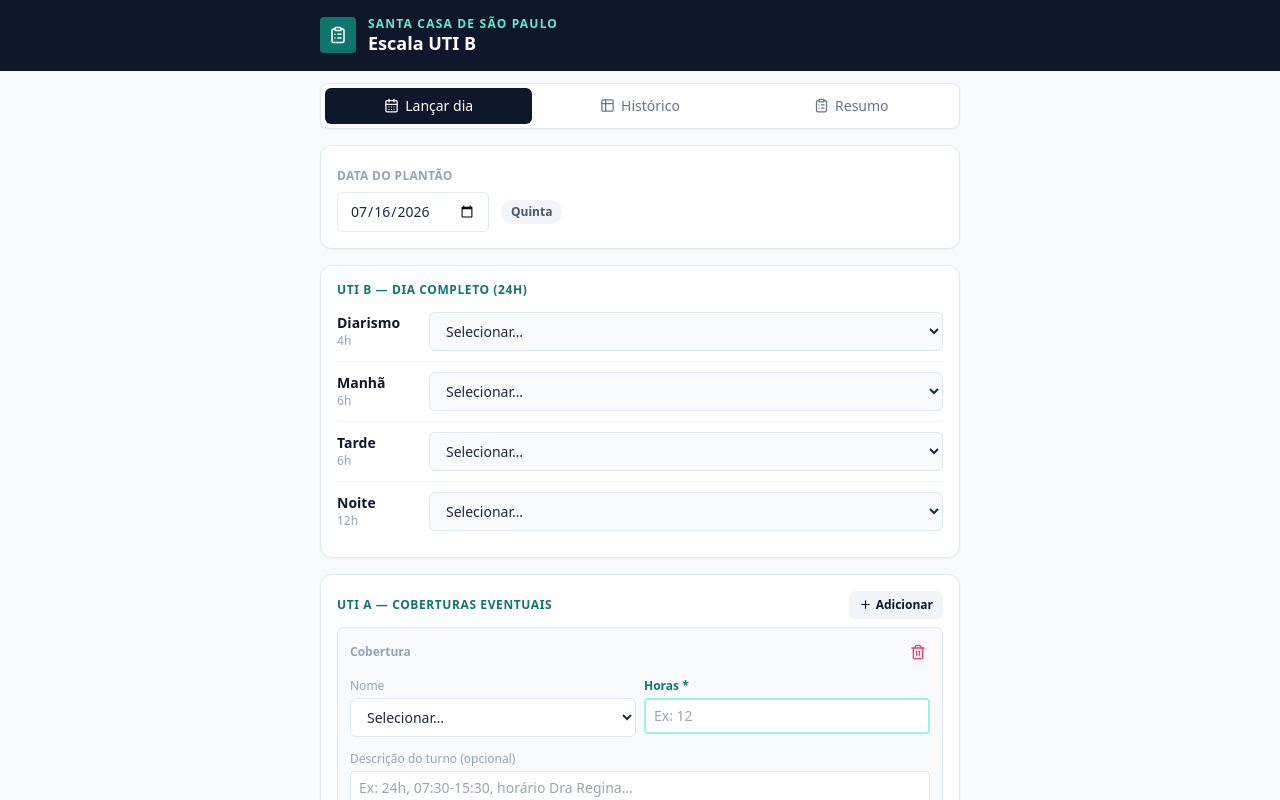
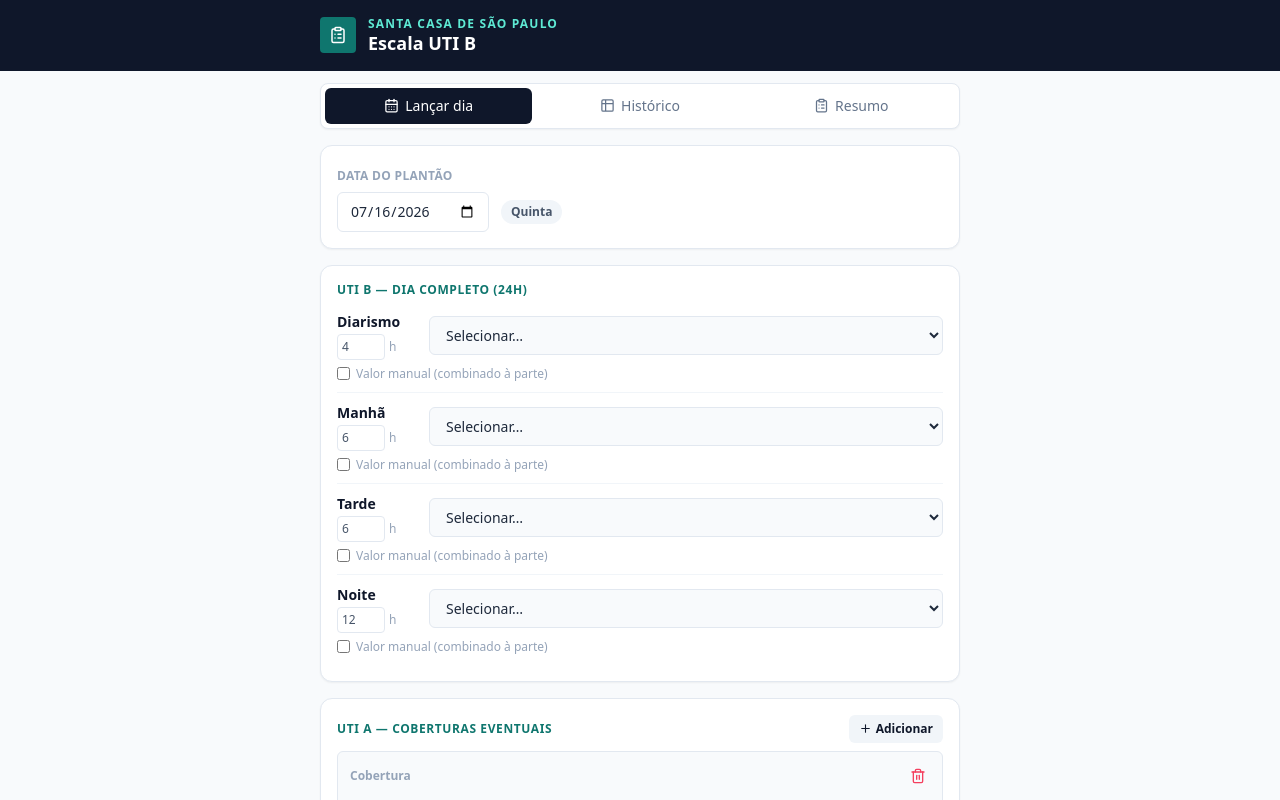
Before and after one commit to matheusfischersantacasa-boop/Escala-Uti-Pedi-trica, a React (Vite) app: page / in a window 1280 px wide. Both pictures are taken after a click on the button "Adicionar". Shown: the top 800 px of the page. Built offline with nearby package versions, Linux system fonts and the light colour scheme.

Commit message:
Update App.jsx

```diff
--- a/src/App.jsx
+++ b/src/App.jsx
@@ -1,5 +1,7 @@
 import React, { useState, useEffect, useCallback } from "react";
-import { Plus, Trash2, Save, Pencil, ClipboardList, Table2, CalendarDays, Check, X, Loader2 } from "lucide-react";
+import { Plus, Trash2, Save, Pencil, ClipboardList, Table2, CalendarDays, Check, X, Loader2, FileDown } from "lucide-react";
+import jsPDF from "jspdf";
+import autoTable from "jspdf-autotable";
 
 const ROLES = [
   { key: "diarismo", label: "Diarismo", horas: 4 },
@@ -43,16 +45,58 @@ function rowHours(row) {
   return NaN;
 }
 
-function emptyForm(date) {
-  return { date, diarismo: "", manha: "", tarde: "", noite: "", utiA: [] };
+function hasOverride(v) {
+  return v !== "" && v !== null && v !== undefined && !isNaN(parseFloat(v));
 }
 
-function emptyFormKeepShape(f) {
-  return { date: f.date, diarismo: "", manha: "", tarde: "", noite: "", utiA: [] };
+function shiftValue(horas, isWeekend, valorOverride, rateWeekday, rateWeekend) {
+  if (hasOverride(valorOverride)) return parseFloat(valorOverride);
+  const h = parseFloat(horas) || 0;
+  return h * (isWeekend ? rateWeekend : rateWeekday);
+}
+
+function emptyForm(date) {
+  const roles = {};
+  ROLES.forEach((r) => {
+    roles[r.key] = { pessoa: "", horas: r.horas, valorOverride: "" };
+  });
+  return { date, ...roles, utiA: [] };
+}
+
+function migrateEntry(raw) {
+  const entry = { ...raw };
+  ROLES.forEach((r) => {
+    const val = entry[r.key];
+    if (typeof val === "string") {
+      entry[r.key] = { pessoa: val, horas: r.horas, valorOverride: "" };
+    } else if (val && typeof val === "object") {
+      entry[r.key] = {
+        pessoa: val.pessoa || "",
+        horas: val.horas === undefined || val.horas === null ? r.horas : val.horas,
+        valorOverride: val.valorOverride === undefined ? "" : val.valorOverride,
+      };
+    } else {
+      entry[r.key] = { pessoa: "", horas: r.horas, valorOverride: "" };
+    }
+  });
+  entry.utiA = (entry.utiA || []).map((row) => ({
+    id: row.id,
+    pessoa: row.pessoa || "",
+    turno: row.turno || "",
+    horas: row.horas === undefined || row.horas === null ? "" : row.horas,
+    valorOverride: row.valorOverride === undefined ? "" : row.valorOverride,
+  }));
+  return entry;
 }
 
 function fmtMoney(v) {
   return v.toLocaleString("pt-BR", { style: "currency", currency: "BRL" });
+}
+
+function stripAccents(s) {
+  return String(s == null ? "" : s)
+    .normalize("NFD")
+    .replace(/[\u0300-\u036f]/g, "");
 }
 
 class ErrorBoundary extends React.Component {
@@ -120,7 +164,7 @@ export default function EscalaUtiBApp() {
           try {
             const raw = localStorage.getItem(k);
             if (raw) {
-              const parsed = JSON.parse(raw);
+              const parsed = migrateEntry(JSON.parse(raw));
               loaded[parsed.date] = parsed;
             }
           } catch (e) {}
@@ -151,14 +195,14 @@ export default function EscalaUtiBApp() {
     // eslint-disable-next-line react-hooks/exhaustive-deps
   }, [form.date]);
 
-  function updateRole(key, value) {
-    setForm((f) => ({ ...f, [key]: value }));
+  function updateRoleField(key, field, value) {
+    setForm((f) => ({ ...f, [key]: { ...f[key], [field]: value } }));
   }
 
   function addUtiARow() {
     setForm((f) => ({
       ...f,
-      utiA: [...f.utiA, { id: Date.now() + Math.random(), pessoa: "", turno: "", horas: "" }],
+      utiA: [...f.utiA, { id: Date.now() + Math.random(), pessoa: "", turno: "", horas: "", valorOverride: "" }],
     }));
   }
 
@@ -227,8 +271,12 @@ export default function EscalaUtiBApp() {
       if (typeof parsed !== "object" || parsed === null || Array.isArray(parsed)) {
         throw new Error("formato inválido");
       }
-      setEntries((e) => ({ ...e, ...parsed }));
-      setIoMsg(`Importado! ${Object.keys(parsed).length} dia(s) adicionado(s)/atualizado(s).`);
+      const migrated = {};
+      Object.entries(parsed).forEach(([date, entry]) => {
+        migrated[date] = migrateEntry(entry);
+      });
+      setEntries((e) => ({ ...e, ...migrated }));
+      setIoMsg(`Importado! ${Object.keys(migrated).length} dia(s) adicionado(s)/atualizado(s).`);
       setImportText("");
       setShowImport(false);
     } catch (e) {
@@ -253,28 +301,43 @@ export default function EscalaUtiBApp() {
   const sortedDates = Object.keys(filteredEntries).sort((a, b) => (a < b ? 1 : -1));
 
   const summary = {};
-  function addToSummary(pessoa, horas, isWeekend) {
+  const personDetails = {};
+
+  function pushDetail(pessoa, date, dow, unidade, turno, horas, valor, isWeekend) {
     if (!pessoa || !pessoa.trim()) return;
     const key = pessoa.trim();
-    if (!summary[key]) summary[key] = { semana: 0, fds: 0 };
+    if (!personDetails[key]) personDetails[key] = [];
+    personDetails[key].push({ date, dow, unidade, turno, horas, valor, isWeekend });
+    if (!summary[key]) summary[key] = { semana: 0, fds: 0, valor: 0 };
     if (isWeekend) summary[key].fds += horas;
     else summary[key].semana += horas;
+    summary[key].valor += valor;
   }
+
   Object.values(filteredEntries).forEach((entry) => {
-    const { isWeekend } = dateInfo(entry.date);
-    ROLES.forEach((r) => addToSummary(entry[r.key], r.horas, isWeekend));
+    const { isWeekend, dowName } = dateInfo(entry.date);
+    ROLES.forEach((r) => {
+      const roleData = entry[r.key];
+      if (!roleData || !roleData.pessoa || !roleData.pessoa.trim()) return;
+      const horas = parseFloat(roleData.horas) || 0;
+      const valor = shiftValue(horas, isWeekend, roleData.valorOverride, rateWeekday, rateWeekend);
+      pushDetail(roleData.pessoa, entry.date, dowName, "UTI B", r.label, horas, valor, isWeekend);
+    });
     (entry.utiA || []).forEach((row) => {
-      const h = rowHours(row);
-      if (!isNaN(h)) addToSummary(row.pessoa, h, isWeekend);
+      const horas = rowHours(row);
+      if (isNaN(horas)) return;
+      const valor = shiftValue(horas, isWeekend, row.valorOverride, rateWeekday, rateWeekend);
+      pushDetail(row.pessoa, entry.date, dowName, "UTI A", row.turno || "—", horas, valor, isWeekend);
     });
   });
+
   const summaryRows = Object.entries(summary)
     .map(([pessoa, v]) => ({
       pessoa,
       semana: v.semana,
       fds: v.fds,
       total: v.semana + v.fds,
-      valor: v.semana * rateWeekday + v.fds * rateWeekend,
+      valor: v.valor,
     }))
     .sort((a, b) => b.total - a.total);
 
@@ -282,6 +345,9 @@ export default function EscalaUtiBApp() {
     (acc, r) => ({ horas: acc.horas + r.total, valor: acc.valor + r.valor }),
     { horas: 0, valor: 0 }
   );
+
+  const periodLabel =
+    periodStart && periodEnd ? `${dateInfo(periodStart).display} a ${dateInfo(periodEnd).display}` : "Todos os períodos";
 
   const formInfo = dateInfo(form.date);
 
@@ -336,7 +402,7 @@ export default function EscalaUtiBApp() {
               form={form}
               setForm={setForm}
               formInfo={formInfo}
-              updateRole={updateRole}
+              updateRoleField={updateRoleField}
               addUtiARow={addUtiARow}
               updateUtiARow={updateUtiARow}
               removeUtiARow={removeUtiARow}
@@ -384,6 +450,8 @@ export default function EscalaUtiBApp() {
               <Resumo
                 summaryRows={summaryRows}
                 grandTotal={grandTotal}
+                personDetails={personDetails}
+                periodLabel={periodLabel}
                 rateWeekday={rateWeekday}
                 rateWeekend={rateWeekend}
                 setRateWeekday={setRateWeekday}
@@ -509,21 +577,54 @@ function PersonPicker({ value, onChange, inputBg }) {
   );
 }
 
-function PersonSelect({ label, horas, value, onChange }) {
+function RoleEditor({ label, value, onChangeField }) {
+  const [showOverride, setShowOverride] = useState(hasOverride(value.valorOverride));
+
   return (
-    <div className="flex items-center gap-3 py-2.5 border-b border-slate-100 last:border-b-0">
-      <div className="w-20 shrink-0">
-        <div className="text-sm font-semibold text-slate-900">{label}</div>
-        <div className="text-xs text-slate-400 tabular-nums">{horas}h</div>
+    <div className="py-2.5 border-b border-slate-100 last:border-b-0 space-y-1.5">
+      <div className="flex items-center gap-3">
+        <div className="w-20 shrink-0">
+          <div className="text-sm font-semibold text-slate-900">{label}</div>
+          <div className="flex items-center gap-1 mt-0.5">
+            <input
+              type="number"
+              step="0.5"
+              value={value.horas}
+              onChange={(e) => onChangeField("horas", e.target.value === "" ? "" : parseFloat(e.target.value))}
+              className="w-12 text-xs text-slate-600 border border-slate-200 rounded px-1 py-1 tabular-nums focus:outline-none focus:ring-2 focus:ring-teal-600"
+            />
+            <span className="text-xs text-slate-400">h</span>
+          </div>
+        </div>
+        <div className="flex-1 min-w-0">
+          <PersonPicker value={value.pessoa} onChange={(v) => onChangeField("pessoa", v)} />
+        </div>
       </div>
-      <div className="flex-1 min-w-0">
-        <PersonPicker value={value} onChange={onChange} />
-      </div>
+      <label className="flex items-center gap-1.5 text-xs text-slate-400 cursor-pointer select-none">
+        <input
+          type="checkbox"
+          checked={showOverride}
+          onChange={(e) => {
+            setShowOverride(e.target.checked);
+            if (!e.target.checked) onChangeField("valorOverride", "");
+          }}
+        />
+        Valor manual (combinado à parte)
+      </label>
+      {showOverride && (
+        <input
+          type="number"
+          value={value.valorOverride}
+          onChange={(e) => onChangeField("valorOverride", e.target.value)}
+          placeholder="Valor total do plantão em R$"
+          className="w-full border-2 border-amber-200 bg-amber-50 rounded-md px-2 py-1.5 text-sm focus:outline-none focus:ring-2 focus:ring-amber-400"
+        />
+      )}
     </div>
   );
 }
 
-function NovoLancamento({ form, setForm, formInfo, updateRole, addUtiARow, updateUtiARow, removeUtiARow, handleSave, handleCopyDay, saving, saveMsg, hasExisting }) {
+function NovoLancamento({ form, setForm, formInfo, updateRoleField, addUtiARow, updateUtiARow, removeUtiARow, handleSave, handleCopyDay, saving, saveMsg, hasExisting }) {
   const isError = saveMsg.startsWith("Erro") || saveMsg.startsWith("Não foi");
   return (
     <div className="space-y-4">
@@ -533,7 +634,7 @@ function NovoLancamento({ form, setForm, formInfo, updateRole, addUtiARow, updat
           <input
             type="date"
             value={form.date}
-            onChange={(e) => setForm((f) => ({ ...emptyFormKeepShape(f), date: e.target.value }))}
+            onChange={(e) => setForm(emptyForm(e.target.value))}
             className="border border-slate-200 rounded-md px-3 py-2 text-sm focus:outline-none focus:ring-2 focus:ring-teal-600"
           />
           <span
@@ -554,7 +655,12 @@ function NovoLancamento({ form, setForm, formInfo, updateRole, addUtiARow, updat
       <div className="bg-white rounded-xl shadow-sm border border-slate-200 p-4">
         <div className="text-xs tracking-wider uppercase text-teal-700 font-bold mb-1">UTI B — dia completo (24h)</div>
         {ROLES.map((r) => (
-          <PersonSelect key={r.key} label={r.label} horas={r.horas} value={form[r.key]} onChange={(v) => updateRole(r.key, v)} />
+          <RoleEditor
+            key={`${r.key}-${form.date}`}
+            label={r.label}
+            value={form[r.key]}
+            onChangeField={(field, v) => updateRoleField(r.key, field, v)}
+          />
         ))}
       </div>
 
@@ -574,41 +680,7 @@ function NovoLancamento({ form, setForm, formInfo, updateRole, addUtiARow, updat
         ) : (
           <div className="space-y-3">
             {form.utiA.map((row) => (
-              <div key={row.id} className="bg-slate-50 border border-slate-200 rounded-md p-3">
-                <div className="flex items-center justify-between mb-2">
-                  <span className="text-xs font-semibold text-slate-400">Cobertura</span>
-                  <button type="button" onClick={() => removeUtiARow(row.id)} className="text-rose-500 hover:text-rose-700 p-1">
-                    <Trash2 size={16} />
-                  </button>
-                </div>
-                <div className="grid grid-cols-2 gap-2 mb-2">
-                  <div>
-                    <label className="text-xs text-slate-400">Nome</label>
-                    <div className="mt-0.5">
-                      <PersonPicker value={row.pessoa} onChange={(v) => updateUtiARow(row.id, "pessoa", v)} inputBg="bg-white" />
-                    </div>
-                  </div>
-                  <div>
-                    <label className="text-xs font-semibold text-teal-700">Horas *</label>
-                    <input
-                      value={row.horas}
-                      onChange={(e) => updateUtiARow(row.id, "horas", e.target.value.replace(/[^0-9.,]/g, ""))}
-                      placeholder="Ex: 12"
-                      inputMode="decimal"
-                      className="w-full mt-0.5 bg-white border-2 border-teal-200 rounded px-2 py-1.5 text-sm focus:outline-none focus:ring-2 focus:ring-teal-600"
-                    />
-                  </div>
-                </div>
-                <div>
-                  <label className="text-xs text-slate-400">Descrição do turno (opcional)</label>
-                  <input
-                    value={row.turno}
-                    onChange={(e) => updateUtiARow(row.id, "turno", e.target.value)}
-                    placeholder="Ex: 24h, 07:30-15:30, horário Dra Regina…"
-                    className="w-full mt-0.5 bg-white border border-slate-200 rounded px-2 py-1.5 text-sm focus:outline-none focus:ring-2 focus:ring-teal-600"
-                  />
-                </div>
-              </div>
+              <UtiARow key={row.id} row={row} onChange={updateUtiARow} onRemove={removeUtiARow} />
             ))}
           </div>
         )}
@@ -640,6 +712,67 @@ function NovoLancamento({ form, setForm, formInfo, updateRole, addUtiARow, updat
         >
           Copiar dados deste dia (backup)
         </button>
+      )}
+    </div>
+  );
+}
+
+function UtiARow({ row, onChange, onRemove }) {
+  const [showOverride, setShowOverride] = useState(hasOverride(row.valorOverride));
+  return (
+    <div className="bg-slate-50 border border-slate-200 rounded-md p-3 space-y-2">
+      <div className="flex items-center justify-between">
+        <span className="text-xs font-semibold text-slate-400">Cobertura</span>
+        <button type="button" onClick={() => onRemove(row.id)} className="text-rose-500 hover:text-rose-700 p-1">
+          <Trash2 size={16} />
+        </button>
+      </div>
+      <div className="grid grid-cols-2 gap-2">
+        <div>
+          <label className="text-xs text-slate-400">Nome</label>
+          <div className="mt-0.5">
+            <PersonPicker value={row.pessoa} onChange={(v) => onChange(row.id, "pessoa", v)} inputBg="bg-white" />
+          </div>
+        </div>
+        <div>
+          <label className="text-xs font-semibold text-teal-700">Horas *</label>
+          <input
+            value={row.horas}
+            onChange={(e) => onChange(row.id, "horas", e.target.value.replace(/[^0-9.,]/g, ""))}
+            placeholder="Ex: 12"
+            inputMode="decimal"
+            className="w-full mt-0.5 bg-white border-2 border-teal-200 rounded px-2 py-1.5 text-sm focus:outline-none focus:ring-2 focus:ring-teal-600"
+          />
+        </div>
+      </div>
+      <div>
+        <label className="text-xs text-slate-400">Descrição do turno (opcional)</label>
+        <input
+          value={row.turno}
+          onChange={(e) => onChange(row.id, "turno", e.target.value)}
+          placeholder="Ex: 24h, 07:30-15:30, horário Dra Regina…"
+          className="w-full mt-0.5 bg-white border border-slate-200 rounded px-2 py-1.5 text-sm focus:outline-none focus:ring-2 focus:ring-teal-600"
+        />
+      </div>
+      <label className="flex items-center gap-1.5 text-xs text-slate-400 cursor-pointer select-none">
+        <input
+          type="checkbox"
+          checked={showOverride}
+          onChange={(e) => {
+            setShowOverride(e.target.checked);
+            if (!e.target.checked) onChange(row.id, "valorOverride", "");
+          }}
+        />
+        Valor manual (combinado à parte)
+      </label>
+      {showOverride && (
+        <input
+          type="number"
+          value={row.valorOverride}
+          onChange={(e) => onChange(row.id, "valorOverride", e.target.value)}
+          placeholder="Valor total do plantão em R$"
+          className="w-full bg-white border-2 border-amber-200 rounded-md px-2 py-1.5 text-sm focus:outline-none focus:ring-2 focus:ring-amber-400"
+        />
       )}
     </div>
   );
@@ -708,7 +841,7 @@ function Historico({ sortedDates, entries, onEdit, onDelete, onExport, onImport,
         sortedDates.map((date) => {
         const entry = entries[date];
         const info = dateInfo(date);
-        const filledRoles = ROLES.filter((r) => entry[r.key] && entry[r.key].trim());
+        const filledRoles = ROLES.filter((r) => entry[r.key] && entry[r.key].pessoa && entry[r.key].pessoa.trim());
         return (
           <div key={date} className="bg-white rounded-xl shadow-sm border border-slate-200 overflow-hidden">
             <div className="flex items-center justify-between px-4 py-2.5 bg-slate-50 border-b border-slate-100">
@@ -761,9 +894,12 @@ function Historico({ sortedDates, entries, onEdit, onDelete, onExport, onImport,
                   {filledRoles.map((r) => (
                     <div key={r.key} className="flex justify-between">
                       <span className="text-slate-500">
-                        {r.label} <span className="text-slate-300">({r.horas}h)</span>
+                        {r.label}{" "}
+                        <span className="text-slate-300">
+                          ({entry[r.key].horas}h{hasOverride(entry[r.key].valorOverride) ? " · valor manual" : ""})
+                        </span>
                       </span>
-                      <span className="font-medium text-slate-800">{entry[r.key]}</span>
+                      <span className="font-medium text-slate-800">{entry[r.key].pessoa}</span>
                     </div>
                   ))}
                   {(entry.utiA || []).length > 0 && (
@@ -772,7 +908,12 @@ function Historico({ sortedDates, entries, onEdit, onDelete, onExport, onImport,
                       {entry.utiA.map((row) => (
                         <div key={row.id} className="flex justify-between">
                           <span className="text-slate-500">
-                            {row.turno || "—"} {!isNaN(rowHours(row)) ? <span className="text-slate-300">({rowHours(row)}h)</span> : null}
+                            {row.turno || "—"}{" "}
+                            {!isNaN(rowHours(row)) ? (
+                              <span className="text-slate-300">
+                                ({rowHours(row)}h{hasOverride(row.valorOverride) ? " · valor manual" : ""})
+                              </span>
+                            ) : null}
                           </span>
                           <span className="font-medium text-slate-800">{row.pessoa}</span>
                         </div>
@@ -790,11 +931,57 @@ function Historico({ sortedDates, entries, onEdit, onDelete, onExport, onImport,
   );
 }
 
-function Resumo({ summaryRows, grandTotal, rateWeekday, rateWeekend, setRateWeekday, setRateWeekend }) {
+function exportAllPdf(personDetails, periodLabel) {
+  const people = Object.keys(personDetails).sort();
+  if (people.length === 0) return false;
+  const doc = new jsPDF({ orientation: "landscape" });
+  people.forEach((pessoa, idx) => {
+    if (idx > 0) doc.addPage();
+    const rows = [...personDetails[pessoa]].sort((a, b) => (a.date < b.date ? -1 : 1));
+    doc.setFontSize(16);
+    doc.setTextColor(15, 23, 42);
+    doc.text(stripAccents(pessoa), 14, 15);
+    doc.setFontSize(9);
+    doc.setTextColor(100, 116, 139);
+    doc.text(stripAccents(periodLabel), 14, 21);
+
+    autoTable(doc, {
+      startY: 26,
+      head: [["Data", "Dia da semana", "Unidade", "Turno", "Horas", "Valor"]],
+      body: rows.map((r) => [
+        dateInfo(r.date).display,
+        stripAccents(r.dow),
+        r.unidade,
+        stripAccents(r.turno),
+        `${r.horas}h`,
+        fmtMoney(r.valor),
+      ]),
+      styles: { fontSize: 8, cellPadding: 2 },
+      headStyles: { fillColor: [15, 23, 42], textColor: 255 },
+      didParseCell: (data) => {
+        if (data.section === "body" && rows[data.row.index] && rows[data.row.index].isWeekend) {
+          data.cell.styles.fillColor = [220, 252, 231];
+        }
+      },
+    });
+
+    const totalHoras = rows.reduce((a, r) => a + r.horas, 0);
+    const totalValor = rows.reduce((a, r) => a + r.valor, 0);
+    const finalY = (doc.lastAutoTable ? doc.lastAutoTable.finalY : 26) + 8;
+    doc.setFontSize(11);
+    doc.setTextColor(15, 118, 110);
+    doc.text(`Total: ${totalHoras}h  ->  ${fmtMoney(totalValor)}`, 14, finalY);
+  });
+  const safeLabel = stripAccents(periodLabel).replace(/[^\w-]+/g, "_");
+  doc.save(`escala-uti-b_${safeLabel}.pdf`);
+  return true;
+}
+
+function Resumo({ summaryRows, grandTotal, personDetails, periodLabel, rateWeekday, rateWeekend, setRateWeekday, setRateWeekend }) {
   return (
     <div className="space-y-4">
       <div className="bg-white rounded-xl shadow-sm border border-slate-200 p-4">
-        <div className="text-xs tracking-wider uppercase text-teal-700 font-bold mb-3">Valor por hora (estimativa)</div>
+        <div className="text-xs tracking-wider uppercase text-teal-700 font-bold mb-3">Valor por hora (padrão)</div>
         <div className="flex gap-3">
           <div className="flex-1">
             <label className="text-xs text-slate-400">Semana (R$/h)</label>
@@ -815,6 +1002,9 @@ function Resumo({ summaryRows, grandTotal, rateWeekday, rateWeekend, setRateWeek
             />
           </div>
         </div>
+        <p className="text-xs text-slate-400 mt-2">
+          Plantões com "valor manual" marcado usam o valor combinado, ignorando essas taxas.
+        </p>
       </div>
 
       <div className="bg-teal-700 rounded-xl shadow-sm p-4 text-white">
@@ -824,6 +1014,16 @@ function Resumo({ summaryRows, grandTotal, rateWeekday, rateWeekend, setRateWeek
           <span className="text-2xl font-bold tabular-nums">{fmtMoney(grandTotal.valor)}</span>
         </div>
       </div>
+
+      <button
+        type="button"
+        onClick={() => exportAllPdf(personDetails, periodLabel)}
+        disabled={summaryRows.length === 0}
+        className="w-full flex items-center justify-center gap-2 bg-slate-900 hover:bg-slate-800 disabled:opacity-40 text-white font-semibold py-3 rounded-xl shadow-sm transition-colors"
+      >
+        <FileDown size={16} />
+        Exportar PDF (uma página por pessoa)
+      </button>
 
       <div className="bg-white rounded-xl shadow-sm border border-slate-200 overflow-hidden">
         <div className="px-4 py-2.5 bg-slate-50 border-b border-slate-100 text-xs tracking-wider uppercase text-teal-700 font-bold">
@@ -852,8 +1052,8 @@ function Resumo({ summaryRows, grandTotal, rateWeekday, rateWeekend, setRateWeek
         )}
       </div>
       <p className="text-xs text-slate-400 px-1">
-        Cálculo simples: sábado e domingo = fim de semana. Feriados e regras especiais (ex: sexta à noite, taxas fixas) não são
-        aplicados automaticamente aqui — ajuste as taxas acima se precisar de uma estimativa rápida.
+        Cálculo: sábado, domingo e turnos marcados como "valor manual" seguem a combinação específica. Os demais usam as
+        taxas padrão acima. Ajuste manualmente para sexta à noite, feriados ou combinações especiais.
       </p>
     </div>
   );
```
